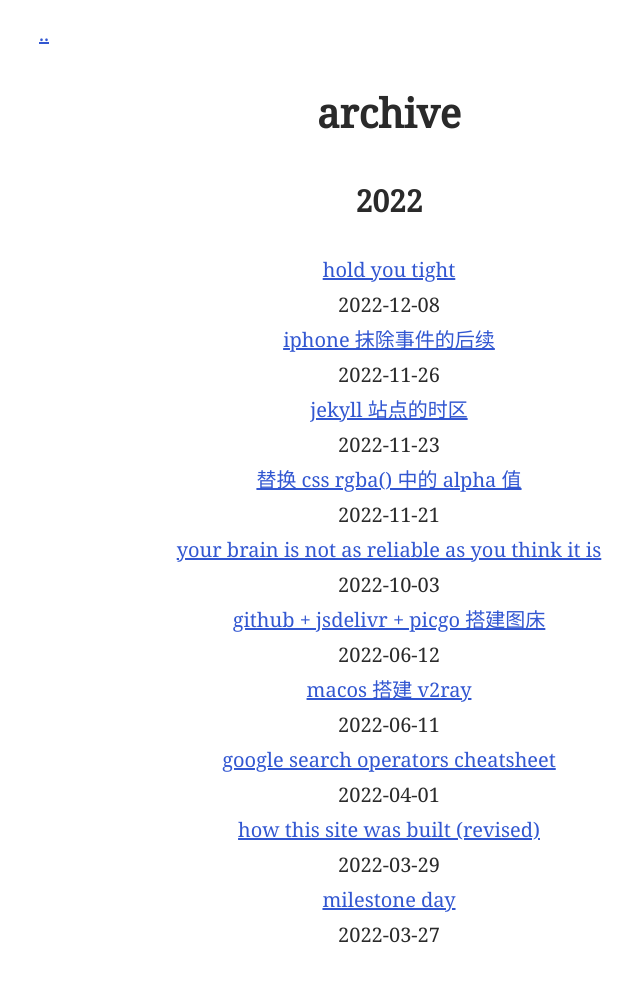
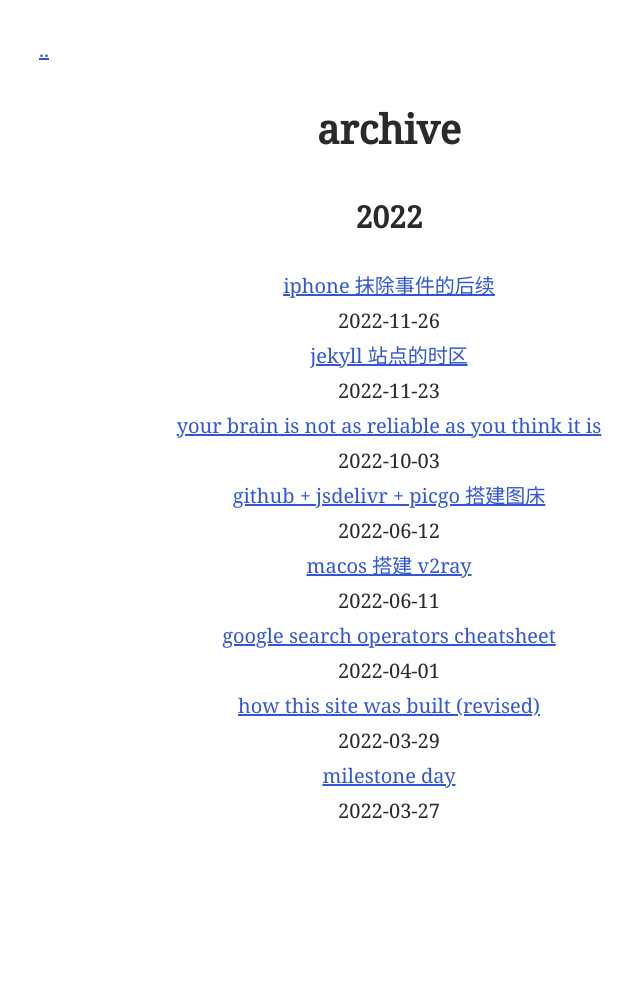
Before and after one commit to toonoisy/toonoisy.github.io, a Jekyll site: the page built from archive.md, in a window 1280 px wide. Shown: the whole page, without its empty margins (251-891 px from the left). Built offline with Jekyll 4.4.1, drawn with Linux system fonts in a browser that asks for light colours; a style sheet for code colours, icons or effects is not loaded; after the commit the page ends 900 px from its top, so only the background shows below that; part of the change alters nothing that is shown.

Commit message:
organize posts

````diff
--- a/_posts/2022-11-21-replacing-alpha-in-rgba.md
+++ /dev/null
@@ -1,16 +0,0 @@
----
-layout: post
-title: 替换 CSS rgba() 中的 alpha 值
-date: 2022-11-21 16:38 +0800
-categories: [notes, lang:zh]
----
-
-最近在用 [FullCalendar](https://fullcalendar.io/) 写日历，日历上的事件支持更换背景色，为了使文字显示效果更好，我们给背景色设置了透明度，即元素的 background-color 属性是一个 [rgba()](https://developer.mozilla.org/en-US/docs/Web/CSS/color_value/rgba) 格式的值，但在一些场景中，我们需要自行控制该颜色的透明度，即按需修改 RGBA 中的 alpha 值。
-
-最简单的方法是[用正则表达式替换](https://stackoverflow.com/questions/16065998/replacing-changing-alpha-in-rgba-javascript)，例如：
-
-```js
-var color="rgba(30, 43, 2, 0.498039)";
-color = color.replace(/[\d\.]+\)$/g, '1)'); // 不透明度修改为 1
-console.log(color); // rgba(30, 43, 2, 1)
-```
--- a/_posts/2022-12-08-hold-you-tight.md
+++ /dev/null
@@ -1,8 +0,0 @@
----
-layout: post
-title: Hold You Tight
-date: 2022-12-08 20:21 +0800
-categories: [thoughts, lang:zh]
----
-
-在 imdb 上新建了一个 [list](https://www.imdb.com/list/ls566381975/)，用来收集我看过的，海报设计是两人互相拥入怀中的电影。这一行为的灵感来源于最近接连观看的两位比利时导演的作品，[Lukas Dhont](https://www.imdb.com/name/nm4080113/) 的 [Close(2022)](https://www.imdb.com/title/tt9660502/) 和 [Laura Wandel](https://www.imdb.com/name/nm3218491/) 的 [Playground(2021)](https://www.imdb.com/title/tt11087960/)。
--- a/_sass/no-style-please.scss
+++ b/_sass/no-style-please.scss
@@ -88,7 +88,7 @@ header { text-align: center; }
 .w {
   max-width: 700px;
   margin: 0 auto;
-  padding: 1rem;
+  padding: 2rem 1rem;
 }
 
 hr {
````
